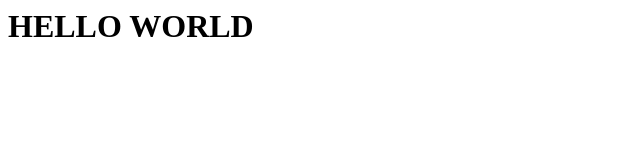
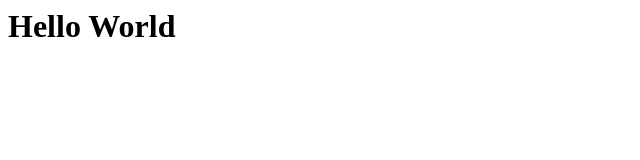
Before and after one commit to sumitsumit/sumitsumit.github.io, a plain HTML site: page index.html in a window 1280 px wide. Shown: the whole page, without its empty margins (0-640 px from the left). Drawn offline with Linux system fonts and the light colour scheme.

Commit message:
no message

```diff
--- a/index.html
+++ b/index.html
@@ -1,3 +1,3 @@
 <HTML>
-<h1>HELLO WORLD</h1>
+<h1>Hello World</h1>
 </HTML>
```
